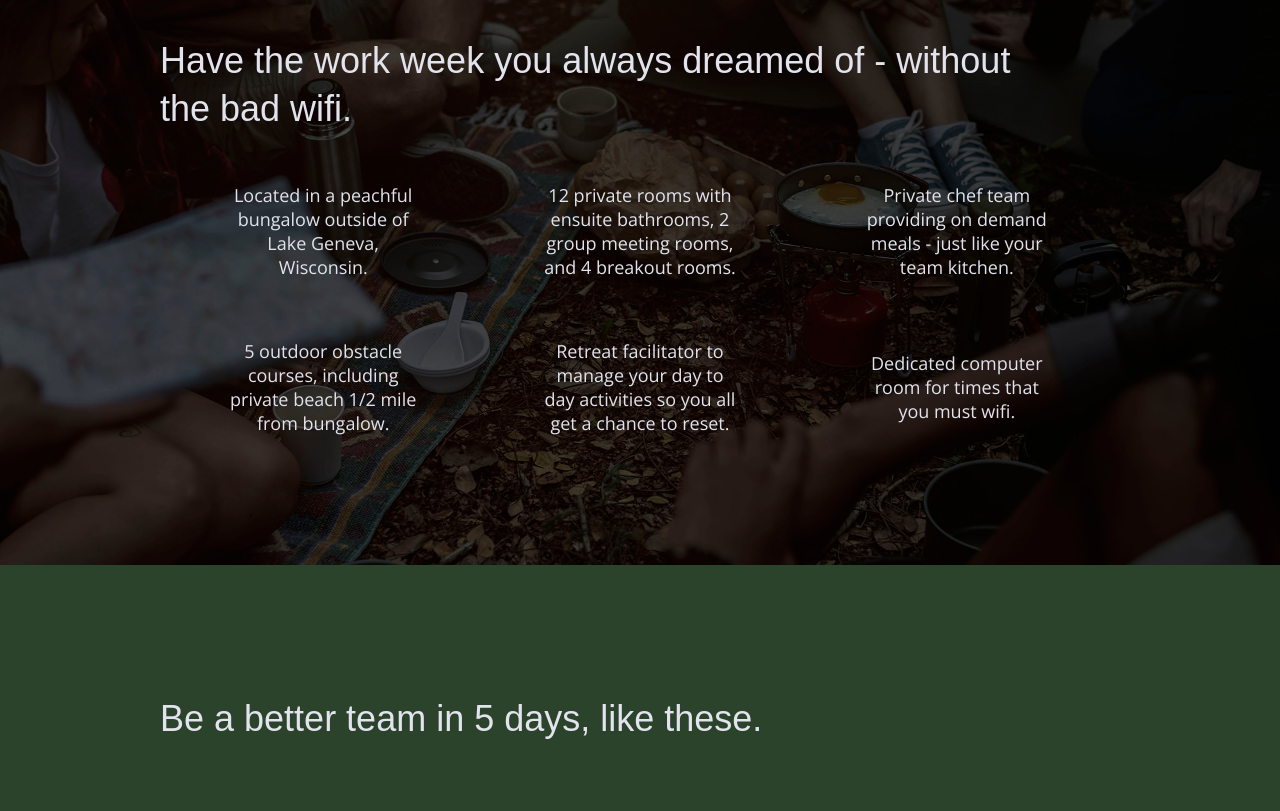
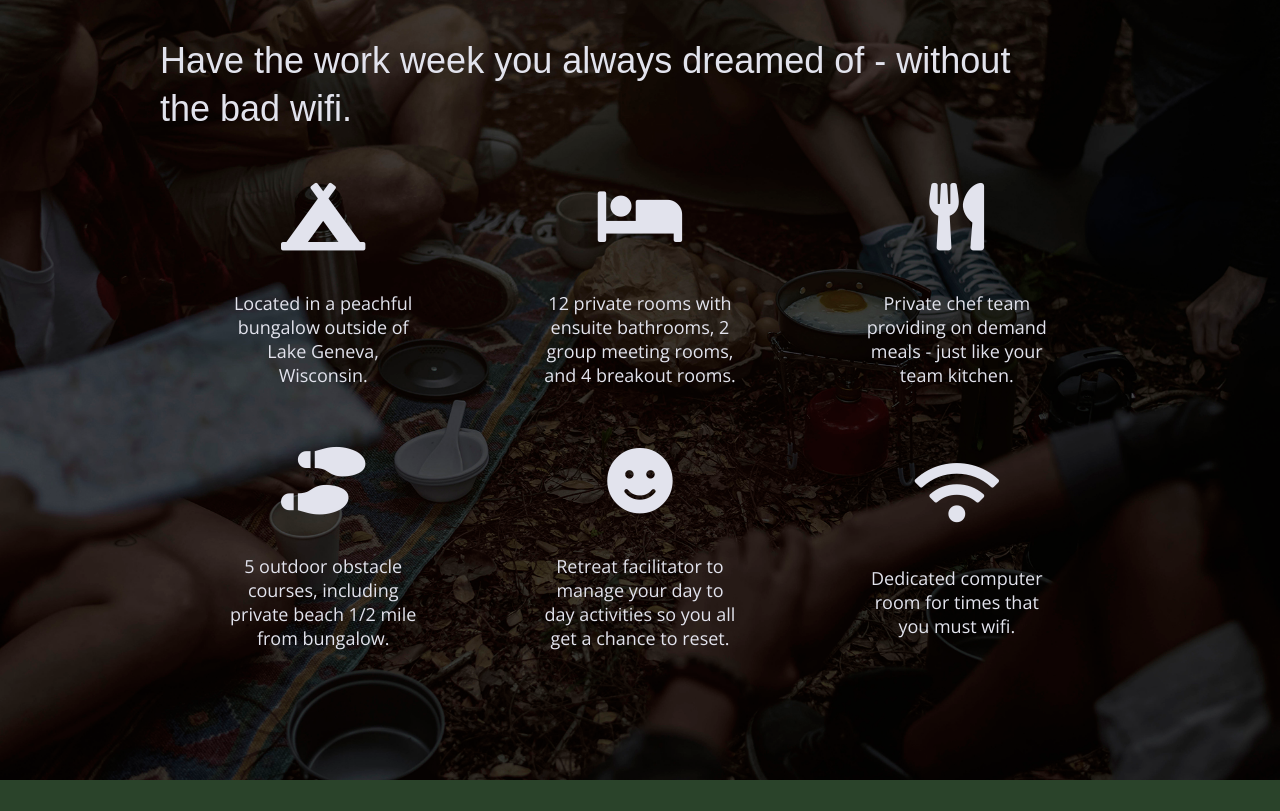
Before and after one commit to connieyuyu/206-unplugged-retreat, a website built with Parcel: page index.html in a window 1280 px wide. Shown: the part 1039-1850 px from the top of the page. Built offline with nearby package versions, Linux system fonts and the light colour scheme.

Commit message:
Add icons

```diff
--- a/css/main.css
+++ b/css/main.css
@@ -273,6 +273,11 @@ input[type="button"] {
 
 .features h2 {
   margin-bottom: 60px;
+}
+
+.features i {
+  font-size: 3.75em;
+  margin-bottom: 40px;
 }
 
 .features article {
--- a/index.html
+++ b/index.html
@@ -23,6 +23,14 @@
 
     <link rel="stylesheet" href="css/normalize.css" />
     <link rel="stylesheet" href="css/main.css" />
+
+    <!-- FontAwesome CDN version 5.14 -->
+    <link
+      rel="stylesheet"
+      href="https://use.fontawesome.com/releases/v5.14.0/css/all.css"
+      integrity="sha384-HzLeBuhoNPvSl5KYnjx0BT+WB0QEEqLprO+NBkkk5gbc67FTaL7XIGa2w1L0Xbgc"
+      crossorigin="anonymous"
+    />
 
     <meta name="theme-color" content="#fafafa" />
   </head>
@@ -78,42 +86,42 @@
           </h2>
           <div class="features-items">
             <article>
-              <p class="fontawesome-icon"></p>
+              <p class="fontawesome-icon"><i class="fas fa-campground"></i></p>
               <p class="features-item-description">
                 Located in a peachful bungalow outside of Lake Geneva,
                 Wisconsin.
               </p>
             </article>
             <article>
-              <p class="fontawesome-icon"></p>
+              <p class="fontawesome-icon"><i class="fas fa-bed"></i></p>
               <p class="features-item-description">
                 12 private rooms with ensuite bathrooms, 2 group meeting rooms,
                 and 4 breakout rooms.
               </p>
             </article>
             <article>
-              <p class="fontawesome-icon"></p>
+              <p class="fontawesome-icon"><i class="fas fa-utensils"></i></p>
               <p class="features-item-description">
                 Private chef team providing on demand meals - just like your
                 team kitchen.
               </p>
             </article>
             <article>
-              <p class="fontawesome-icon"></p>
+              <p class="fontawesome-icon"><i class="fas fa-shoe-prints"></i></p>
               <p class="features-item-description">
                 5 outdoor obstacle courses, including private beach 1/2 mile
                 from bungalow.
               </p>
             </article>
             <article>
-              <p class="fontawesome-icon"></p>
+              <p class="fontawesome-icon"><i class="fas fa-smile"></i></p>
               <p class="features-item-description">
                 Retreat facilitator to manage your day to day activities so you
                 all get a chance to reset.
               </p>
             </article>
             <article>
-              <p class="fontawesome-icon"></p>
+              <p class="fontawesome-icon"><i class="fas fa-wifi"></i></p>
               <p class="features-item-description">
                 Dedicated computer room for times that you must wifi.
               </p>
```
Also changed, not shown: about/index.html (+8 -0 lines), faq/index.html (+8 -0 lines).
